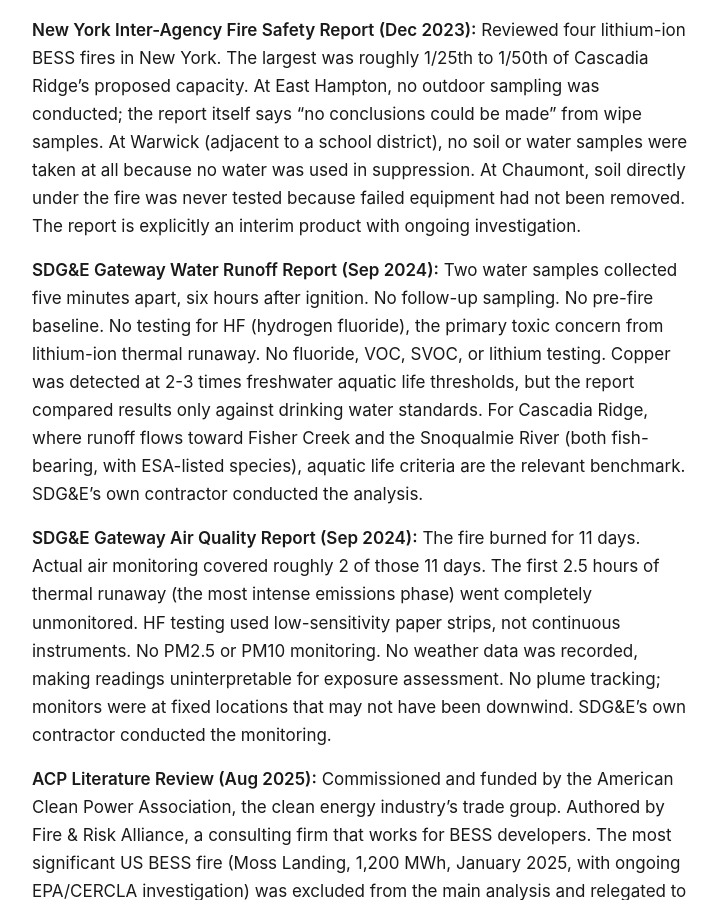
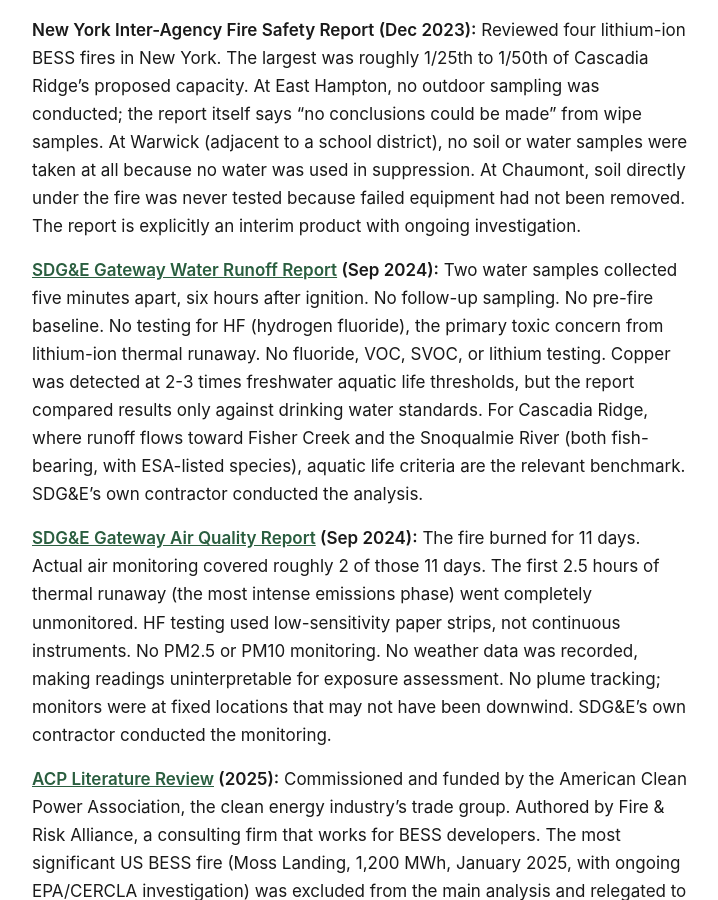
Before and after one commit to calef/cascadia-ridge-bess, a Jekyll site: the page built from _pages/fire-risk.md, in a window 1280 px wide and 900 px high, scrolled down 5632 px. Shown: the whole window, without its empty margins (280-998 px from the left). Built offline with Jekyll 4.4.1, drawn with Linux system fonts in a browser that asks for light colours.

```diff
--- a/_pages/fire-risk.md
+++ b/_pages/fire-risk.md
@@ -119,11 +119,11 @@ On April 6, 2026, Jupiter Power provided a four-study bibliography titled "Batte
 
 **New York Inter-Agency Fire Safety Report (Dec 2023):** Reviewed four lithium-ion BESS fires in New York. The largest was roughly 1/25th to 1/50th of Cascadia Ridge's proposed capacity. At East Hampton, no outdoor sampling was conducted; the report itself says "no conclusions could be made" from wipe samples. At Warwick (adjacent to a school district), no soil or water samples were taken at all because no water was used in suppression. At Chaumont, soil directly under the fire was never tested because failed equipment had not been removed. The report is explicitly an interim product with ongoing investigation.
 
-**SDG&E Gateway Water Runoff Report (Sep 2024):** Two water samples collected five minutes apart, six hours after ignition. No follow-up sampling. No pre-fire baseline. No testing for HF (hydrogen fluoride), the primary toxic concern from lithium-ion thermal runaway. No fluoride, VOC, SVOC, or lithium testing. Copper was detected at 2-3 times freshwater aquatic life thresholds, but the report compared results only against drinking water standards. For Cascadia Ridge, where runoff flows toward Fisher Creek and the Snoqualmie River (both fish-bearing, with ESA-listed species), aquatic life criteria are the relevant benchmark. SDG&E's own contractor conducted the analysis.
+**[SDG&E Gateway Water Runoff Report](https://www.escondido.gov/DocumentCenter/View/6717/SDGE-Water-Run-Off-Report-PDF) (Sep 2024):** Two water samples collected five minutes apart, six hours after ignition. No follow-up sampling. No pre-fire baseline. No testing for HF (hydrogen fluoride), the primary toxic concern from lithium-ion thermal runaway. No fluoride, VOC, SVOC, or lithium testing. Copper was detected at 2-3 times freshwater aquatic life thresholds, but the report compared results only against drinking water standards. For Cascadia Ridge, where runoff flows toward Fisher Creek and the Snoqualmie River (both fish-bearing, with ESA-listed species), aquatic life criteria are the relevant benchmark. SDG&E's own contractor conducted the analysis.
 
-**SDG&E Gateway Air Quality Report (Sep 2024):** The fire burned for 11 days. Actual air monitoring covered roughly 2 of those 11 days. The first 2.5 hours of thermal runaway (the most intense emissions phase) went completely unmonitored. HF testing used low-sensitivity paper strips, not continuous instruments. No PM2.5 or PM10 monitoring. No weather data was recorded, making readings uninterpretable for exposure assessment. No plume tracking; monitors were at fixed locations that may not have been downwind. SDG&E's own contractor conducted the monitoring.
+**[SDG&E Gateway Air Quality Report](https://www.escondido.gov/DocumentCenter/View/6716/SDGE-Battery-Fire-Air-Quality-Report-PDF) (Sep 2024):** The fire burned for 11 days. Actual air monitoring covered roughly 2 of those 11 days. The first 2.5 hours of thermal runaway (the most intense emissions phase) went completely unmonitored. HF testing used low-sensitivity paper strips, not continuous instruments. No PM2.5 or PM10 monitoring. No weather data was recorded, making readings uninterpretable for exposure assessment. No plume tracking; monitors were at fixed locations that may not have been downwind. SDG&E's own contractor conducted the monitoring.
 
-**ACP Literature Review (Aug 2025):** Commissioned and funded by the American Clean Power Association, the clean energy industry's trade group. Authored by Fire & Risk Alliance, a consulting firm that works for BESS developers. The most significant US BESS fire (Moss Landing, 1,200 MWh, January 2025, with ongoing EPA/CERCLA investigation) was excluded from the main analysis and relegated to an appendix as "unique, globally." All seven detailed case studies involved fires in 1-2 containers. The report itself acknowledges that "much research is still needed," emissions data is "still somewhat limited," and waterborne contamination from BESS fires "is not well studied."
+**[ACP Literature Review](https://cleanpower.org/resources/assessment-of-potential-impacts-of-fires-at-bess-facilities/) (2025):** Commissioned and funded by the American Clean Power Association, the clean energy industry's trade group. Authored by Fire & Risk Alliance, a consulting firm that works for BESS developers. The most significant US BESS fire (Moss Landing, 1,200 MWh, January 2025, with ongoing EPA/CERCLA investigation) was excluded from the main analysis and relegated to an appendix as "unique, globally." All seven detailed case studies involved fires in 1-2 containers. The report itself acknowledges that "much research is still needed," emissions data is "still somewhat limited," and waterborne contamination from BESS fires "is not well studied."
 
 ### What none of these studies address
 
```
Also changed, not shown: _pages/sepa-comments.md (+1 -1 lines).
